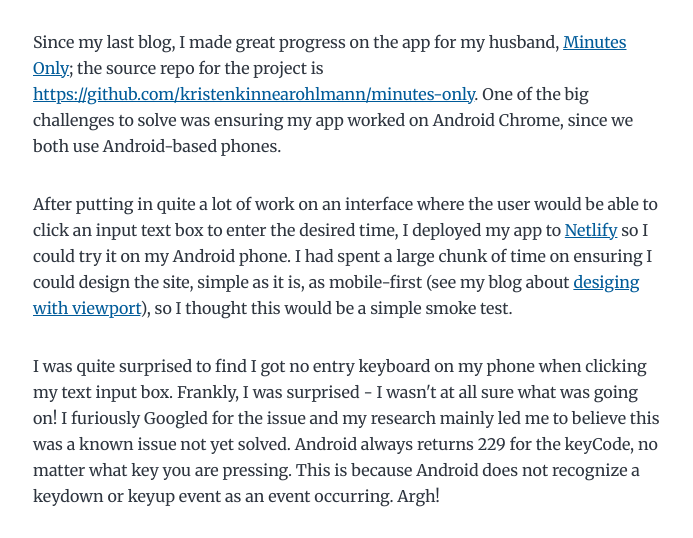
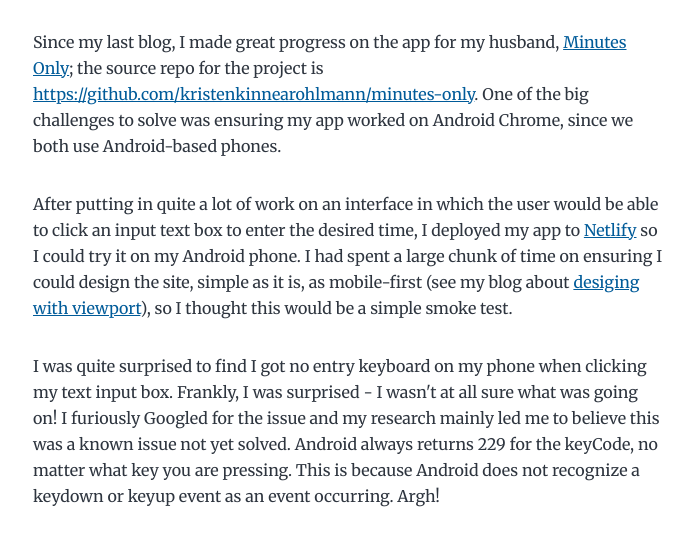
Before and after one commit to kristenkinnearohlmann/kko-dev, a Gatsby site: page /how-and-why-to-invoke-the-android-number-pad/ in a window 1280 px wide. Shown: the part 255-793 px from the top of the page, without its empty margins (291-984 px from the left). Built offline with nearby package versions, Linux system fonts and the light colour scheme; Gatsby itself is replaced by a stand-in of ours.

Commit message:
Edited sentence in Android number pad blog

```diff
--- a/content/blog/how-and-why-to-invoke-the-android-number-pad/index.md
+++ b/content/blog/how-and-why-to-invoke-the-android-number-pad/index.md
@@ -6,7 +6,7 @@ description: "Technique to capture number input in Android Chrome"
 
 Since my last blog, I made great progress on the app for my husband, [Minutes Only](https://minutes-only.netlify.app/); the source repo for the project is <https://github.com/kristenkinnearohlmann/minutes-only>. One of the big challenges to solve was ensuring my app worked on Android Chrome, since we both use Android-based phones.
 
-After putting in quite a lot of work on an interface where the user would be able to click an input text box to enter the desired time, I deployed my app to [Netlify](https://www.netlify.com/) so I could try it on my Android phone. I had spent a large chunk of time on ensuring I could design the site, simple as it is, as mobile-first (see my blog about [desiging with viewport](https://kristenkinnearohlmann.dev/designing-with-viewport/)), so I thought this would be a simple smoke test.
+After putting in quite a lot of work on an interface in which the user would be able to click an input text box to enter the desired time, I deployed my app to [Netlify](https://www.netlify.com/) so I could try it on my Android phone. I had spent a large chunk of time on ensuring I could design the site, simple as it is, as mobile-first (see my blog about [desiging with viewport](https://kristenkinnearohlmann.dev/designing-with-viewport/)), so I thought this would be a simple smoke test.
 
 I was quite surprised to find I got no entry keyboard on my phone when clicking my text input box. Frankly, I was surprised - I wasn't at all sure what was going on! I furiously Googled for the issue and my research mainly led me to believe this was a known issue not yet solved. Android always returns 229 for the keyCode, no matter what key you are pressing. This is because Android does not recognize a keydown or keyup event as an event occurring. Argh!
 
```
